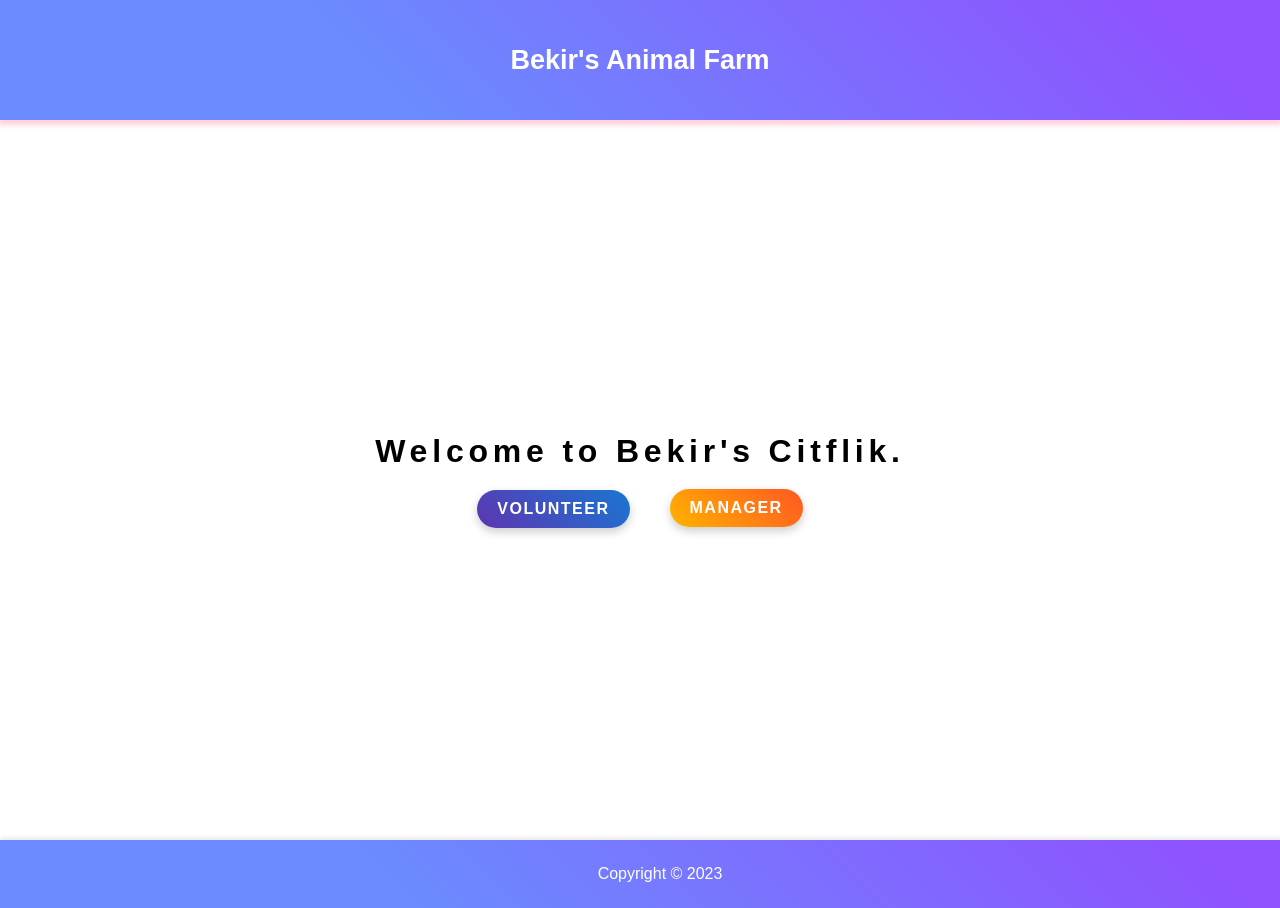
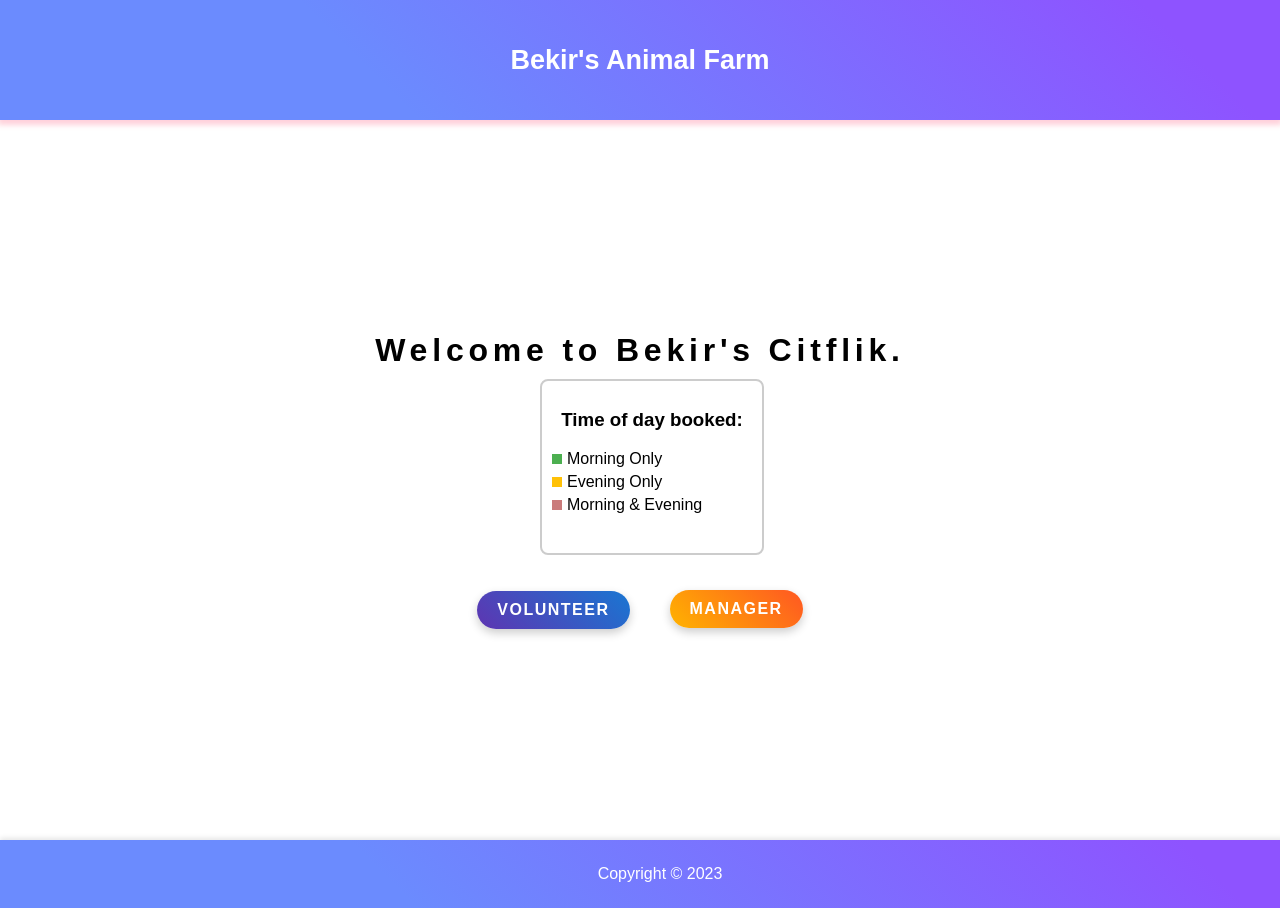
Before and after one commit to BEKIRKSU/AnimalFarm, a React (Create React App) app: page / in a window 1280 px wide. Shown: the top 908 px of the page. Built offline with nearby package versions, Linux system fonts and the light colour scheme; no server answers.

Commit message:
Checking to see if Key is accurate

```diff
--- a/src/Home.jsx
+++ b/src/Home.jsx
@@ -1,6 +1,7 @@
 import React, { useEffect } from 'react';
 import { useNavigate } from 'react-router-dom';
 import "./Home.css";
+import Key from './Key';
 
 function Home() {
   const navigate = useNavigate();
@@ -18,6 +19,7 @@ function Home() {
             <main className="content">
               <div className="typewriter">
                 <h1>Welcome to Bekir's Citflik.</h1>
+                <Key />
                 {/* <p>Volunteer or Manager</p> */}
                 </div>
                <div className="button-group">
```
